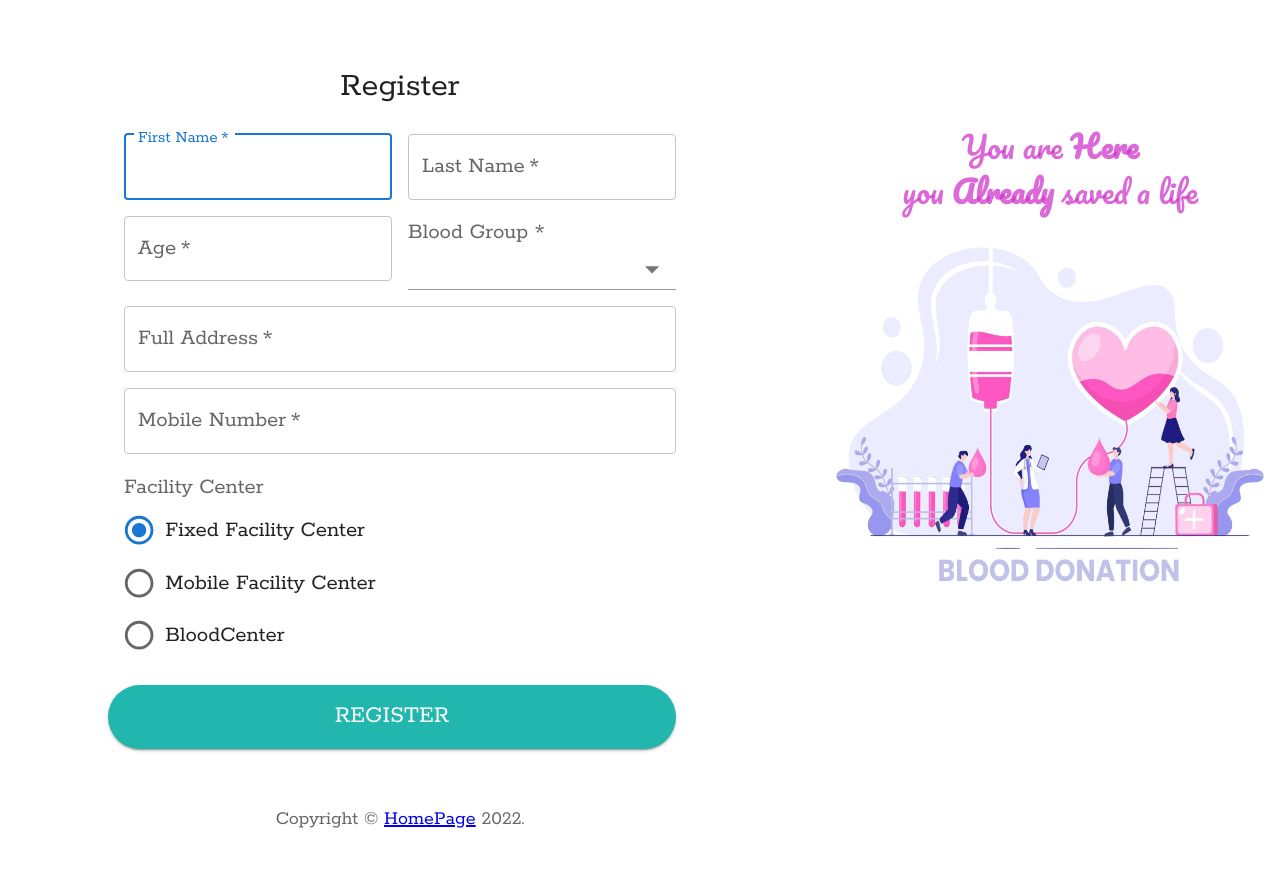
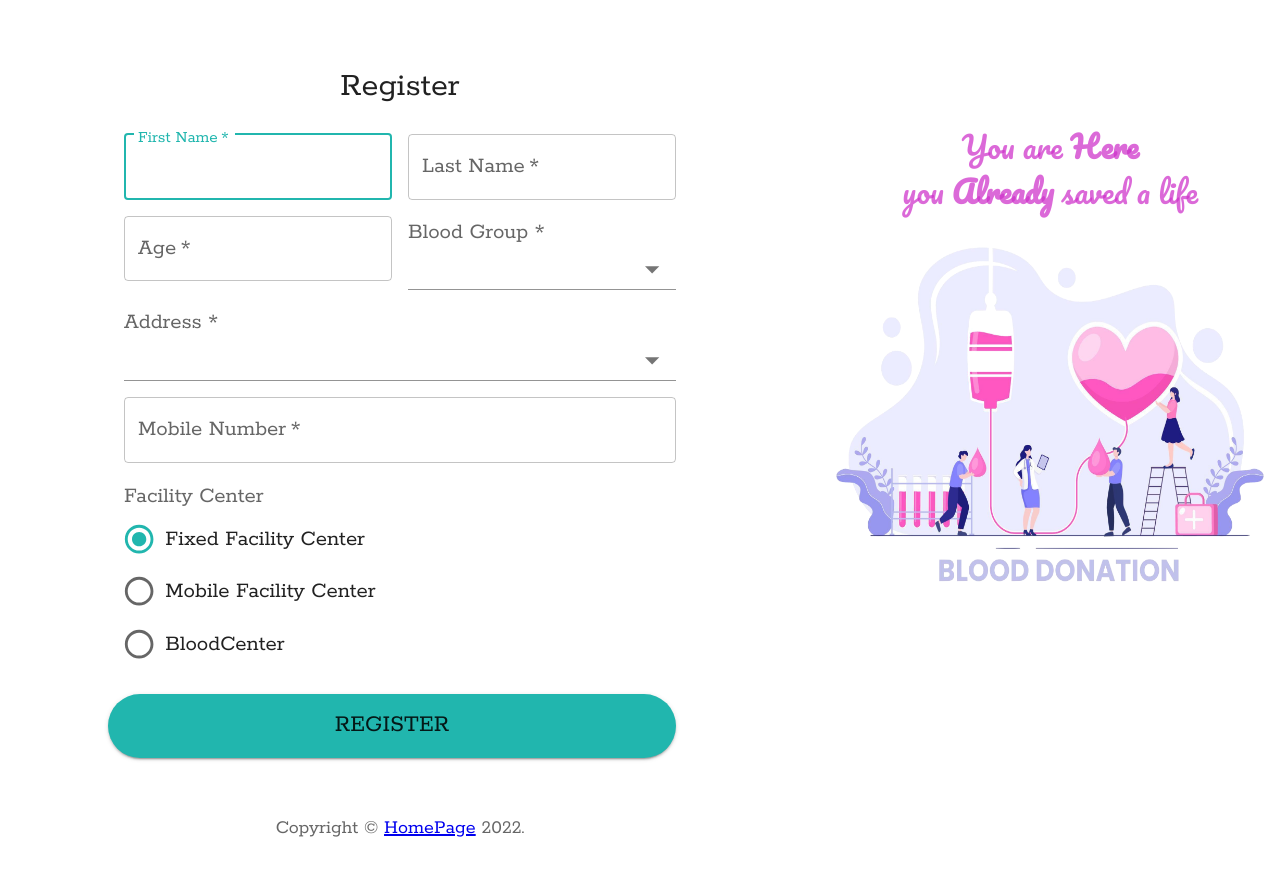
Before and after one commit to rohitkunala/bloodcenter-client, a React (Create React App) app: page /signup in a window 1280 px wide. Shown: the top 876 px of the page. Built offline with nearby package versions, Linux system fonts and the light colour scheme.

Commit message:
adjusted width and height of the table

```diff
--- a/src/components/MainHome/index.js
+++ b/src/components/MainHome/index.js
@@ -32,11 +32,11 @@ const MainHome = () => {
     setOpen(false);
   };
   const donor_matter =
-    "If you want to donate the you have to register yourself under any of 2 catergories.";
+    "If you want to donate ,then you have to Register here , Just click donate and register ";
   const center_matter =
-    " Details of donars under each category can be seen and also hospitals details.";
+    " Details of donors under each category and hospitals details can be seen here .";
   const hospital_matter =
-    " Register your hospital and mention the requirement of all blood groups.";
+    " Register your hospital Demand and mention the requirement of all blood groups.";
   return (
     <>
       <div className="title">
--- a/src/components/basic-table/FilteringTable.js
+++ b/src/components/basic-table/FilteringTable.js
@@ -8,6 +8,8 @@ import { ColumnFilter } from "./ColumnFilter";
 
 import Container from "@mui/material/Container";
 import Button from "@mui/material/Button";
+
+import Paper from "@mui/material/Paper";
 
 export const FilteringTable = (props) => {
   const columns = useMemo(() => COLUMNS, []);
@@ -43,7 +45,7 @@ export const FilteringTable = (props) => {
 
   return (
     <>
-      <Container sx={{ marginTop: 10, margin:5 }}>
+      <Container sx={{ marginTop: 10, margin: 5 }}>
         <div>
           <Button
             variant="contained"
@@ -52,7 +54,7 @@ export const FilteringTable = (props) => {
               backgroundColor: "#08ee869c",
               padding: "5px 9px",
               fontSize: "15px",
-              fontWeight:"bold"
+              fontWeight: "bold",
             }}
             onClick={() => props.onFetchDonors()}
           >
@@ -66,18 +68,20 @@ export const FilteringTable = (props) => {
               backgroundColor: "#fb05159d",
               padding: "5px 9px",
               fontSize: "15px",
-              fontWeight:"bold"
+              fontWeight: "bold",
             }}
             onClick={() => props.handleShow(!props.show)}
           >
             Hide
           </Button>
         </div>
-        <br/>
+        <br />
         {/* {show && <CustomizedTables donors={donors} all={true}></CustomizedTables>} */}
         {props.show && (
           <>
             <GlobalFilter filter={globalFilter} setFilter={setGlobalFilter} />
+            <Paper >
+              {/* sx={{width:"100%",overflow:"scroll"}} */}
               <table {...getTableProps()}>
                 <thead>
                   {headerGroups.map((headerGroup) => (
@@ -121,6 +125,7 @@ export const FilteringTable = (props) => {
                   ))}
                 </tfoot>
               </table>
+            </Paper>
           </>
         )}
       </Container>
--- a/src/components/basic-table/table.css
+++ b/src/components/basic-table/table.css
@@ -1,7 +1,9 @@
 table {
   font-family: 'Trebuchet MS' !important;
   border-collapse: collapse;
-  width: 100%;
+  width: 60% !important;
+  max-height: 60% !important;
+  overflow:scroll
 }
 
 table td,
--- a/src/components/mui-components/ActionAreaCard.js
+++ b/src/components/mui-components/ActionAreaCard.js
@@ -27,7 +27,10 @@ const style = {
   top: '50%',
   left: '50%',
   transform: 'translate(-50%, -50%)',
-  // width: 400,
+  maxWidth: "90%",
+  maxHeight:"80%",
+  overflowY:"scroll",
+  overflowX:"none",
   bgcolor: 'background.paper',
   // border: '2px solid #000',
   borderRadius:5,
--- a/src/components/mui-components/HospitalDemandForm.js
+++ b/src/components/mui-components/HospitalDemandForm.js
@@ -14,7 +14,7 @@ import Typography from "@mui/material/Typography";
 import Container from "@mui/material/Container";
 import { createTheme, ThemeProvider } from "@mui/material/styles";
 import { useState } from "react";
-import "./styles.css"
+import "./styles.css";
 import axios from "axios";
 import { useEffect } from "react";
 import { useLocation } from "react-router-dom";
@@ -22,18 +22,24 @@ import { useLocation } from "react-router-dom";
 const theme = createTheme({
   typography: {
     //  "fontFamily":`"Lobster Two", "cursive"`,
-  "fontFamily": `"Rokkitt", "serif"`,
-   "fontSize":20
-  }
+    fontFamily: `"Rokkitt", "serif"`,
+    fontSize: 20,
+  },
+  palette: {
+    primary: {
+      main: "#21b6ae",
+      dark: "#21b6ae",
+    },
+  },
 });
 
 const HospitalDemandForm = () => {
   const routePath = useLocation();
   const onTop = () => {
     window.scrollTo(0, 0);
-  }
+  };
   useEffect(() => {
-    onTop()
+    onTop();
   }, [routePath]);
   const [bg, setBg] = useState("");
   const [hospital, setHospital] = useState("");
@@ -67,9 +73,9 @@ const HospitalDemandForm = () => {
     <ThemeProvider theme={theme}>
       <div className="formWrap">
         <Container component="main" maxWidth="sm">
-        <br/>
-        <br/>
-        <br/>
+          <br />
+          <br />
+          <br />
           <CssBaseline />
           <Box
             sx={{
@@ -86,6 +92,7 @@ const HospitalDemandForm = () => {
               Register a New Hospital Demand
             </Typography>
             <Box
+              autoComplete="off"
               component="form"
               noValidate
               onSubmit={handleSubmit}
@@ -113,20 +120,46 @@ const HospitalDemandForm = () => {
                   <MenuItem value="h8">H8</MenuItem>
                   <MenuItem value="h9">H9</MenuItem>
                   <MenuItem value="h10">H10</MenuItem> */}
-                  <MenuItem value="Vijaya Hospital, Pogathota">Vijaya Hospital, Pogathota</MenuItem>
-<MenuItem value="KIMS Hospital, Ambedkar Nagar">KIMS Hospital, Ambedkar Nagar</MenuItem>
-<MenuItem value="Apollo Hospitals, Ramji Nagar">Apollo Hospitals, Ramji Nagar</MenuItem>
-<MenuItem value="Narayana Hospital, Chinthareddy Palem">Narayana Hospital, Chinthareddy Palem</MenuItem>
-<MenuItem value="Vijaya Care Hospital, Rama Murthy Palem">Vijaya Care Hospital, Rama Murthy Palem</MenuItem>
-<MenuItem value="Rainbow Super Speciality Hospital, Brindavan Colony">Rainbow Super Speciality Hospital, Brindavan Colony</MenuItem>
-<MenuItem value="Simhapuri Hospital, Balaji Nagar">Simhapuri Hospital, Balaji Nagar</MenuItem>
-<MenuItem value="Lotus Hospital, Pogathota">Lotus Hospital, Pogathota</MenuItem>
-<MenuItem value="St. Joseph Hospital, Santhapet">St. Joseph Hospital, Santhapet</MenuItem>
-<MenuItem value="Jayabharath Hospital, Somasekhara Puram">Jayabharath Hospital, Somasekhara Puram</MenuItem>
+                    <MenuItem value="Vijaya Hospital, Pogathota">
+                      Vijaya Hospital, Pogathota
+                    </MenuItem>
+                    <MenuItem value="KIMS Hospital, Ambedkar Nagar">
+                      KIMS Hospital, Ambedkar Nagar
+                    </MenuItem>
+                    <MenuItem value="Apollo Hospitals, Ramji Nagar">
+                      Apollo Hospitals, Ramji Nagar
+                    </MenuItem>
+                    <MenuItem value="Narayana Hospital, Chinthareddy Palem">
+                      Narayana Hospital, Chinthareddy Palem
+                    </MenuItem>
+                    <MenuItem value="Vijaya Care Hospital, Rama Murthy Palem">
+                      Vijaya Care Hospital, Rama Murthy Palem
+                    </MenuItem>
+                    <MenuItem value="Rainbow Super Speciality Hospital, Brindavan Colony">
+                      Rainbow Super Speciality Hospital, Brindavan Colony
+                    </MenuItem>
+                    <MenuItem value="Simhapuri Hospital, Balaji Nagar">
+                      Simhapuri Hospital, Balaji Nagar
+                    </MenuItem>
+                    <MenuItem value="Lotus Hospital, Pogathota">
+                      Lotus Hospital, Pogathota
+                    </MenuItem>
+                    <MenuItem value="St. Joseph Hospital, Santhapet">
+                      St. Joseph Hospital, Santhapet
+                    </MenuItem>
+                    <MenuItem value="Jayabharath Hospital, Somasekhara Puram">
+                      Jayabharath Hospital, Somasekhara Puram
+                    </MenuItem>
                   </Select>
                 </Grid>
                 <Grid item xs={12} sm={6}>
-                <TextField required fullWidth id="age" label="Age" name="age" />
+                  <TextField
+                    required
+                    fullWidth
+                    id="age"
+                    label="Age"
+                    name="age"
+                  />
                 </Grid>
                 <Grid item xs={12} sm={6} required>
                   <InputLabel htmlFor="searchBloodgroup">
@@ -174,7 +207,8 @@ const HospitalDemandForm = () => {
                     backgroundColor: "#21b6ae",
                     padding: "10px 18px",
                     fontSize: "25px",
-                  fontWeight:"100"}}
+                    fontWeight: "100",
+                  }}
                 >
                   Register
                 </Button>
@@ -185,10 +219,9 @@ const HospitalDemandForm = () => {
         </Container>
       </div>
       <div className="content1">
-        Register hospital <br/>  get the required demand in <b>TIME</b>
-        {" "}
+        Register hospital <br /> get the required demand in <b>TIME</b>{" "}
         <img
-        style={{width:500,height:450,padding:3,margin:3}}
+          style={{ width: 500, height: 450, padding: 3, margin: 3 }}
           src={require("./../MainHome/Images/hospital_form.png")}
           alt="saving life"
         />
--- a/src/components/mui-components/SignUp.js
+++ b/src/components/mui-components/SignUp.js
@@ -18,13 +18,11 @@ import Box from "@mui/material/Box";
 // import LockOutlinedIcon from '@mui/icons-material/LockOutlined';
 import Typography from "@mui/material/Typography";
 import Container from "@mui/material/Container";
- import { ThemeProvider,createTheme } from "@mui/material/styles";
+import { ThemeProvider, createTheme } from "@mui/material/styles";
 import { useState } from "react";
 import { NavLink } from "react-router-dom";
 
-
-
-import "./styles.css"
+import "./styles.css";
 import axios from "axios";
 import { useFormContext, Controller } from "react-hook-form";
 
@@ -50,15 +48,26 @@ function Copyright(props) {
 const theme = createTheme({
   typography: {
     //  "fontFamily":`"Lobster Two", "cursive"`,
-  "fontFamily": `"Rokkitt", "serif"`,
-   "fontSize":20
-  }
+    fontFamily: `"Rokkitt", "serif"`,
+    fontSize: 20,
+  },
+  palette: {
+    primary: {
+      main: '#21b6ae',
+      darker: '#21b6ae'
+      //'#053e85',
+    },
+    // neutral: {
+    //   main: '#64748B',
+    //   contrastText: '#fff',
+    // },
+  },
 });
 
 export default function SignUp() {
-
   const [bg, setBg] = useState("");
   const [radio, setRadio] = useState("fixed");
+  const [address, setAddress] = useState("");
 
   // const { control } = useFormContext();
 
@@ -119,15 +128,16 @@ export default function SignUp() {
               Register
             </Typography>
             <Box
+              autoComplete="off"
               component="form"
               noValidate
               onSubmit={handleSubmit}
               sx={{ mt: 3 }}
+              borderColor="red"
             >
               <Grid container spacing={2}>
                 <Grid item xs={12} sm={6}>
                   <TextField
-                  autoComplete="given-name"
                     name="firstName"
                     required
                     fullWidth
@@ -146,10 +156,18 @@ export default function SignUp() {
                   />
                 </Grid>
                 <Grid item xs={12} sm={6}>
-                <TextField required fullWidth id="age" label="Age" name="age" />
+                  <TextField
+                    required
+                    fullWidth
+                    id="age"
+                    label="Age"
+                    name="age"
+                  />
                 </Grid>
                 <Grid item xs={12} sm={6} required>
-                <InputLabel htmlFor="searchCriteria">Blood Group *</InputLabel>
+                  <InputLabel htmlFor="searchCriteria">
+                    Blood Group *
+                  </InputLabel>
                   <Select
                     required
                     fullWidth
@@ -171,13 +189,40 @@ export default function SignUp() {
                   </Select>
                 </Grid>
                 <Grid item xs={12}>
-                <TextField
+                <InputLabel htmlFor="location">
+                    Address *
+                  </InputLabel>
+                  <Select
                     required
                     fullWidth
-                  id="location"
-                  label="Full Address"
-                  name="location"
-                />
+                    onChange={(e) => setAddress(e.target.value)}
+                    input={<Input name="location" id="location" />}
+                    value={address}
+                  >
+                    <MenuItem value="Chemudugunta">Chemudugunta</MenuItem>
+                    <MenuItem value="Kakutur">Kakutur</MenuItem>
+                    <MenuItem value="Kumkumpudi">Kumkumpudi</MenuItem>
+                    <MenuItem value="Padarupalli">Padarupalli</MenuItem>
+                    <MenuItem value="Kallurpalli Rural">
+                      Kallurpalli Rural
+                    </MenuItem>
+                    <MenuItem value="Golagamudi">Golagamudi</MenuItem>
+                    <MenuItem value="Kanuparthipadu">Kanuparthipadu</MenuItem>
+                    <MenuItem value="Sportello Presto">
+                      Sportello Presto
+                    </MenuItem>
+                    <MenuItem value="Ganga bhavani temple Kanuparthipadu">
+                      Ganga bhavani temple Kanuparthipadu
+                    </MenuItem>
+                    <MenuItem value="Ambapuram">Ambapuram</MenuItem>
+                    <MenuItem value="Akkacheruvupadu">Akkacheruvupadu</MenuItem>
+                    <MenuItem value="Ogurupadu">Ogurupadu</MenuItem>
+                    <MenuItem value="Vengalrao Nagar">Vengalrao Nagar</MenuItem>
+                    <MenuItem value="Kottur">Kottur</MenuItem>
+                    <MenuItem value="Ayyappa Swamy Temple">
+                      Ayyappa Swamy Temple
+                    </MenuItem>
+                  </Select>
                 </Grid>
                 <Grid item xs={12}>
                   <TextField
@@ -243,7 +288,8 @@ export default function SignUp() {
                     backgroundColor: "#21b6ae",
                     padding: "10px 18px",
                     fontSize: "25px",
-                  fontWeight:"100"}}
+                    fontWeight: "100",
+                  }}
                 >
                   Register
                 </Button>
@@ -261,10 +307,10 @@ export default function SignUp() {
         </Container>
       </div>
       <div className="content">
-        You are <b>Here</b> <br/>
+        You are <b>Here</b> <br />
         you <b>Already</b> saved a life
         <img
-        style={{width:500,height:400}}
+          style={{ width: 500, height: 400 }}
           src={require("./../MainHome/Images/doner_form.png")}
           alt="saving life"
         />
```
Lines whose indentation alone changed are shown as unchanged.
